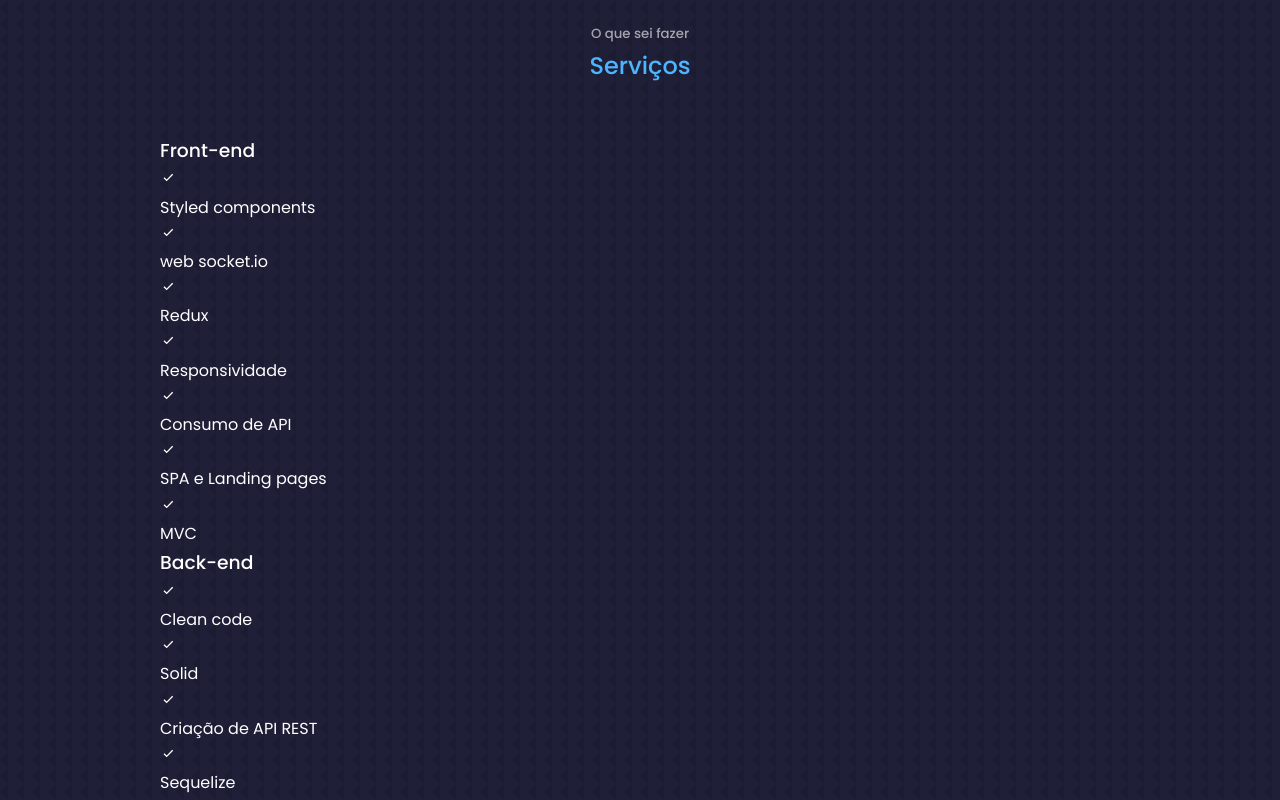
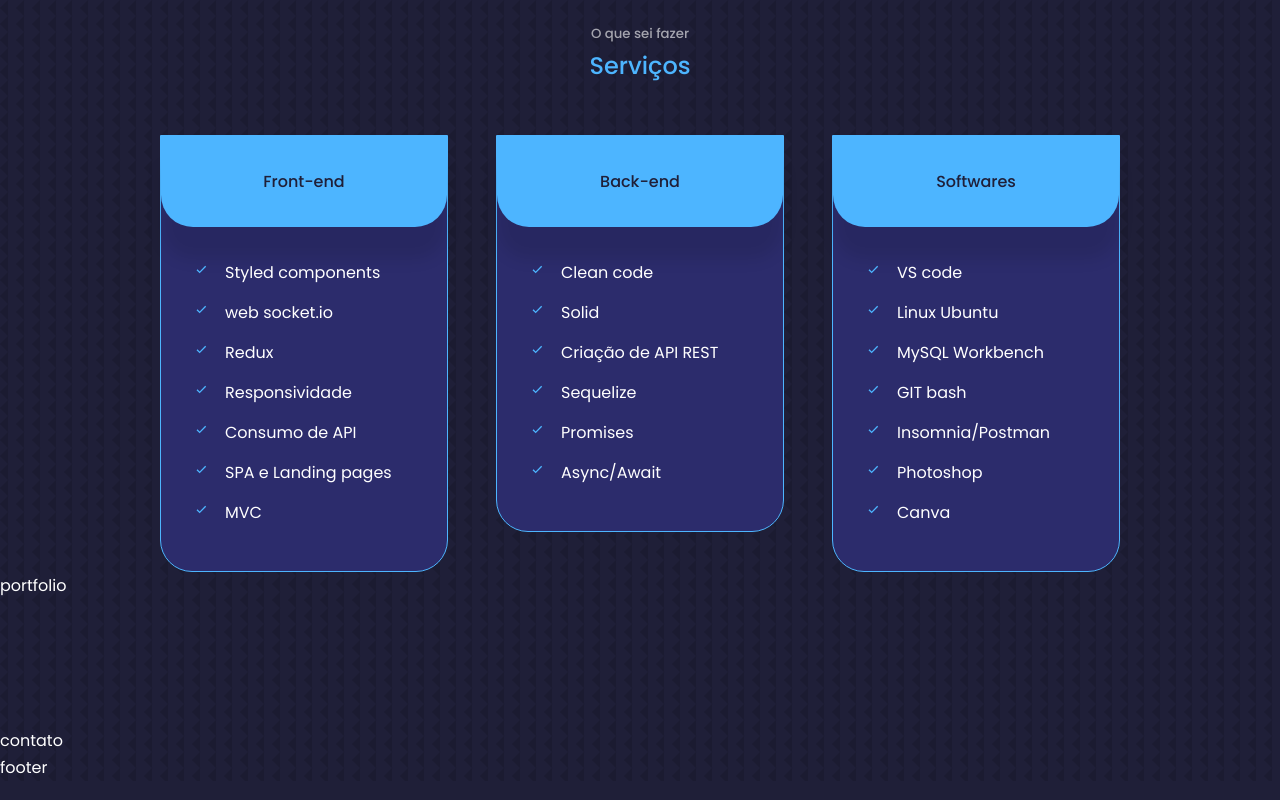
Before and after one commit to Gclayton0207/portfolio-2.0, a React (Create React App) app: page / in a window 1280 px wide. Shown: the part 2800-3600 px from the top of the page. Built offline with nearby package versions, Linux system fonts and the light colour scheme.

Commit message:
style: estilizando componente serviços

```diff
--- a/src/components/servicos/servicos.css
+++ b/src/components/servicos/servicos.css
@@ -0,0 +1,43 @@
+.services__container {
+  display: grid;
+  grid-template-columns: repeat(3, 1fr);
+  gap: 3rem;
+}
+.servicos {
+  background: var(--color-bg-variant);
+  border-radius: 0 0 2rem 2rem;
+  border: 1px solid var(--color-primary);
+  height: fit-content;
+  transition: var(--transition);
+}
+.servicos:hover {
+  background: transparent;
+  border-color: var(--color-primary-variant);
+  cursor: default;
+}
+
+.servicos__head {
+  background: var(--color-primary);
+  padding: 2rem;
+  border-radius: 0 0 2rem 2rem;
+  box-shadow: 0 2rem 1rem rgba(0, 0, 0, 0.1);
+}
+
+.servicos__head h3 {
+  color: var(--color-bg);
+  font-size: 1rem;
+  text-align: center;
+}
+.servicos__list{
+    padding: 2rem;
+}
+
+.servicos__list li{
+    display:flex;
+    gap:1rem;
+    margin-bottom:0.8rem ;
+}
+.servicos__list-icon{
+    color: var(--color-primary);
+    margin-top:2px;
+}
```
